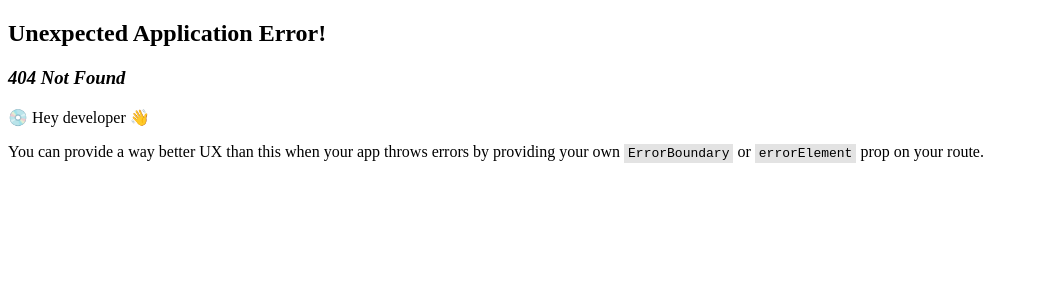
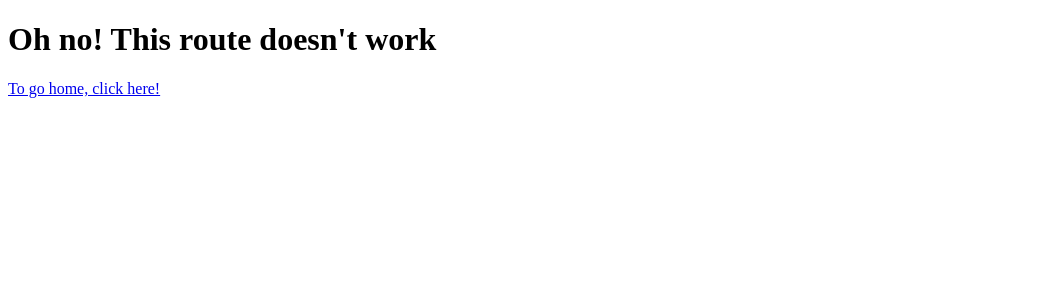
Before and after one commit to YonugJones/shopping-cart-2, a React (Vite) app: page /shop in a window 1280 px wide. Before the commit this address had no page. Shown: the top 300 px of the page, without its empty margins (0-1039 px from the left). Built offline with nearby package versions, Linux system fonts and the light colour scheme.

Commit message:
created inital routes

```diff
--- a/src/routes.jsx
+++ b/src/routes.jsx
@@ -1,9 +1,15 @@
 import App from './App.jsx'
+import Home from './Home/Home.jsx';
+import ErrorPage from './ErrorPage/ErrorPage.jsx';
 
 const routes = [
   {
     path: '/',
     element: <App />,
+    errorElement: <ErrorPage />,
+    children: [
+      { index: true, element: <Home /> }
+    ]
   }
 ]
 
```
